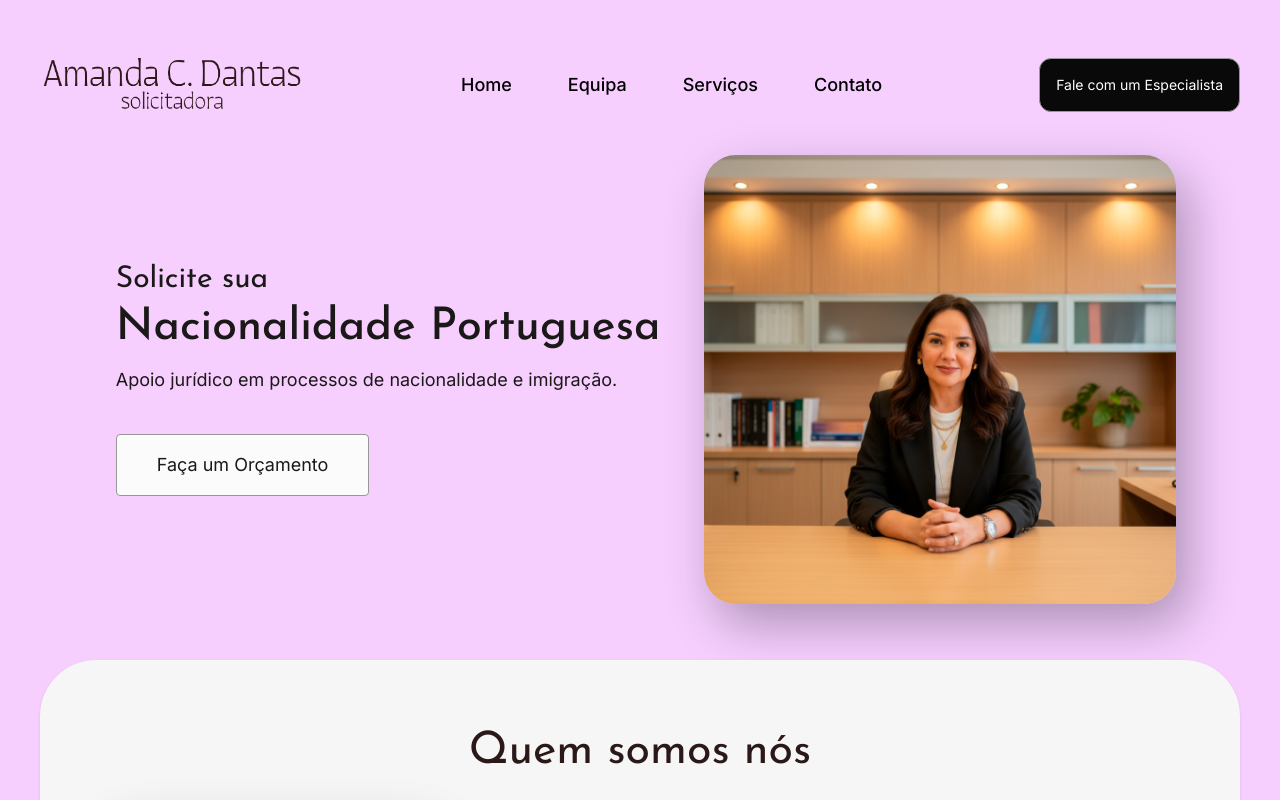
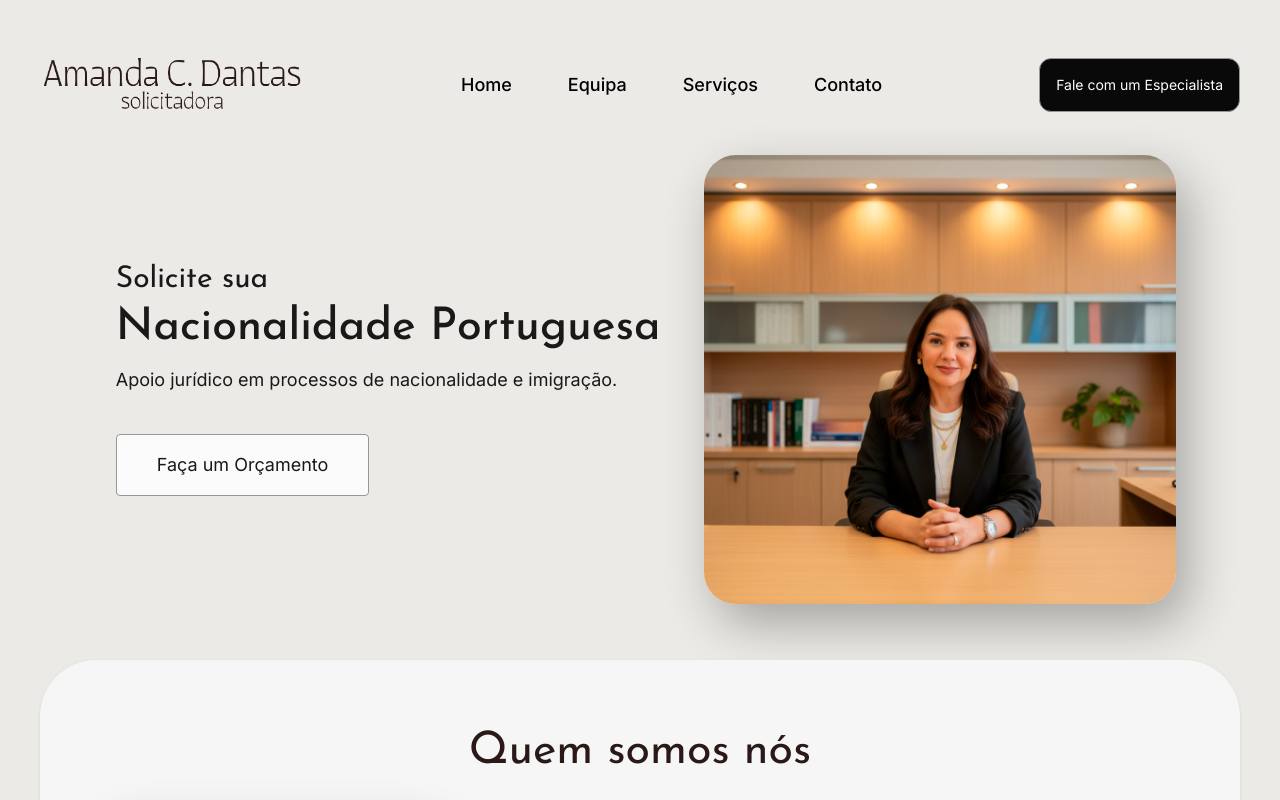
Before and after one commit to mateusabreucn/nacionalidade-portuguesa, a Next.js app: page / in a window 1280 px wide. Shown: the top 800 px of the page. Built offline with nearby package versions, Linux system fonts and the light colour scheme.

Commit message:
fix: corrigindo as cores da página principal

```diff
--- a/app/page.tsx
+++ b/app/page.tsx
@@ -6,8 +6,8 @@ import Servicos from "./Servicos";
 
 export default function Home() {
   return (
-    // <div className="flex flex-col p-6 md:p-10 min-h-screen max-w-screen-2xl mx-auto bg-background">
-    <div className="flex flex-col p-10 min-h-screen max-w-screen-2xl mx-auto bg-blue-200 sm:bg-amber-200 md:bg-red-200 lg:bg-green-200 xl:bg-fuchsia-200 2xl:bg-orange-200">
+    <div className="flex flex-col p-6 md:p-10 min-h-screen max-w-screen-2xl mx-auto bg-background">
+      {/* <div className="flex flex-col p-10 min-h-screen max-w-screen-2xl mx-auto bg-blue-200 sm:bg-amber-200 md:bg-red-200 lg:bg-green-200 xl:bg-fuchsia-200 2xl:bg-orange-200"> */}
       <Header />
       <section id="home">
         <Intro />
```
